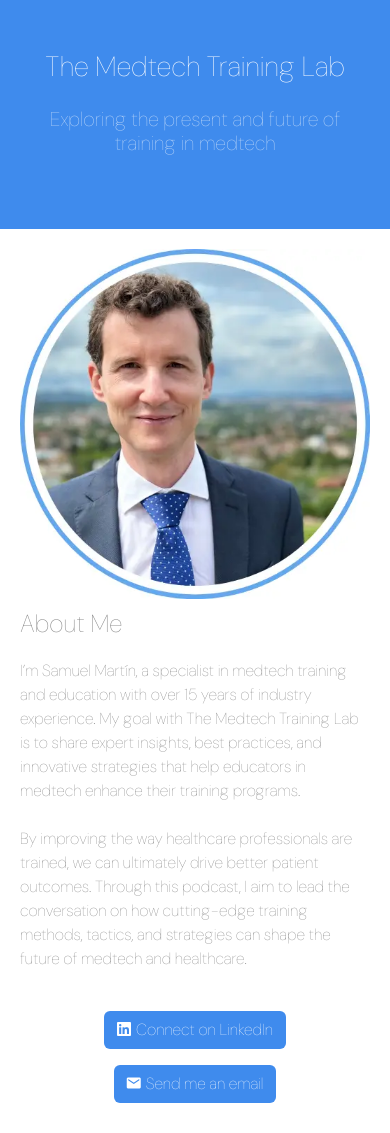
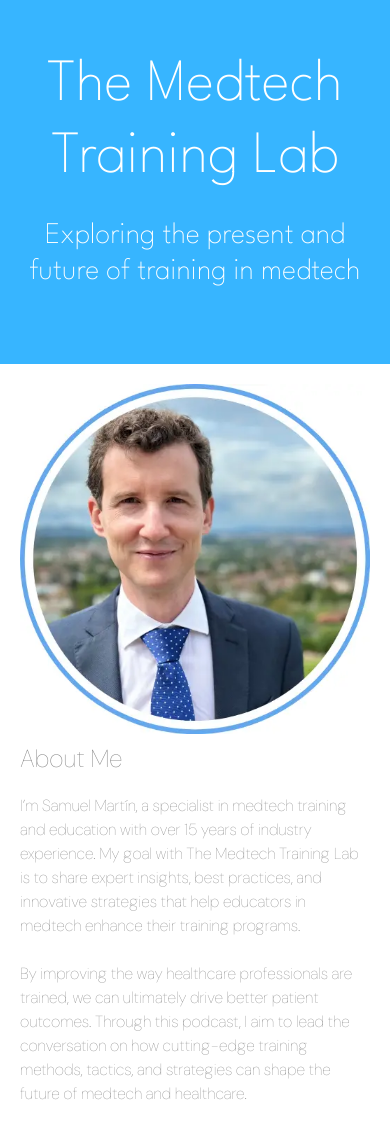
Before and after one commit to papakoala/medtech-training-lab, a plain HTML site: page index.html in a window 390 px wide. Shown: the top 1133 px of the page. Drawn offline with Linux system fonts and the light colour scheme; files whose address does not match are found by name.

Commit message:
Add files via upload

```diff
--- a/index.html
+++ b/index.html
@@ -9,12 +9,14 @@
 	<meta name="robots" content="index, follow">
     <link rel="shortcut icon" type="image/png" href="favicon.png">
 
-	<link rel="stylesheet" type="text/css" href="./css/bootstrap.min.css?7265">
-	<link rel="stylesheet" type="text/css" href="style.css?6086">
-	<link rel="stylesheet" type="text/css" href="./css/animate.min.css?2303">
+	<link rel="stylesheet" type="text/css" href="./css/bootstrap.min.css?6977">
+	<link rel="stylesheet" type="text/css" href="style.css?5210">
+	<link rel="stylesheet" type="text/css" href="./css/animate.min.css?9376">
 	<link rel="stylesheet" type="text/css" href="./css/all.min.css">
 	<link rel="stylesheet" type="text/css" href="./css/ionicons.min.css">
+	<link href='https://fonts.googleapis.com/css?family=League+Spartan:100..900,40&display=swap&subset=latin,latin-ext' rel='stylesheet' type='text/css'>
 	<link href='https://fonts.googleapis.com/css?family=DM+Sans:100..1000,40&display=swap&subset=latin,latin-ext' rel='stylesheet' type='text/css'>
+	<link href='https://fonts.googleapis.com/css?family=Fredoka:300..700,40&display=swap&subset=latin,latin-ext' rel='stylesheet' type='text/css'>
     <title>The Medtech Training Lab</title>
 
 
@@ -36,24 +38,24 @@
 
 <header>
 
-<!-- bloc-0 -->
-<div class="bloc d-bloc none b-parallax nonein" id="bloc-0" data-bs-theme="light">
+<!-- bloc-0-7114 -->
+<div class="bloc none b-parallax nonein d-bloc" id="bloc-0-7114" data-bs-theme="light">
 	<div class="parallax  bgc-6316">
 	</div>
 	<div class="container bloc-md-lg bloc-md">
 		<div class="row">
 			<div class="col text-start">
-				<h1 class="mb-4 text-center h1-style text-lg-center tc-6192 animated fadeIn" data-appear-anim-style="fadeIn">
+				<h1 class="mb-4 text-center text-lg-center tc-6192 animated fadeIn h1-style" data-appear-anim-style="fadeIn">
 					<span>The Medtech Training Lab</span>
 				</h1>
-				<h5 class="mb-4 text-lg-center mx-auto d-block h5-style text-center animated fadeIn animDelay02" data-appear-anim-style="fadeIn">
+				<h5 class="mb-4 text-lg-center mx-auto d-block text-center animated fadeIn animDelay02 h5-style tc-6192" data-appear-anim-style="fadeIn">
 					Exploring the present and future of training in medtech
 				</h5>
 			</div>
 		</div>
 	</div>
 </div>
-<!-- bloc-0 END -->
+<!-- bloc-0-7114 END -->
 
 </header>
 <!-- ScrollToTop Button -->
@@ -65,8 +67,8 @@
 <div class="bloc l-bloc" id="º">
 	<div class="container bloc-sm">
 		<div class="row">
-			<div class="col-md-6 col-lg-4 text-sm-center order-sm-0 offset-sm-0 col-sm-6 col-12 ">
-				<picture><source type="image/webp" srcset="img/lazyload-ph.png" data-srcset="img/About-me.webp"><img src="img/lazyload-ph.png" data-src="img/About-me.png" class="img-fluid mx-auto d-block img-protected img-fluid-up lazyload" alt="About me" width="1140" height="1140"></picture>
+			<div class="col-md-6 text-sm-center order-sm-0 offset-sm-0 col-sm-6 col-12 col-lg-4">
+				<picture><source type="image/webp" srcset="img/lazyload-ph.png" data-srcset="img/About-me.webp"><img src="img/lazyload-ph.png" data-src="img/About-me.png" class="img-fluid img-protected mx-auto d-block img-protected img-fluid img-protected-up lazyload" alt="About me" width="364" height="364"></picture>
 			</div>
 			<div class="col-md-6 align-self-center col-lg-8">
 				<h2 class="mg-md">
@@ -80,12 +82,12 @@
 		<div class="row">
 			<div class="col-md-5 offset-md-2 offset-lg-4 col-lg-3 col-sm-6 offset-sm-0 col-12 pt-lg-0">
 				<div class="text-center">
-					<a href="https://www.linkedin.com/in/samuelmartin-medtronic" class="btn btn-c-6316" target="_blank"><span class="icon-spacer fab fa-linkedin"></span>Connect on LinkedIn</a>
+					<a href="https://www.linkedin.com/in/samuelmartin-medtronic" class="btn boton " target="_blank"><span class="icon-spacer fab fa-linkedin icon-6192"></span>Connect on LinkedIn</a>
 				</div>
 			</div>
 			<div class="col-lg-3 col-md-4 col-sm-6 text-center offset-0 col-12 col-9 pt-3 pt-md-0 pt-sm-0">
 				<div class="text-center">
-					<a href="mailto:sam@medtechtraininglab.com" class="btn btn-c-6316" target="_blank"><span class="icon-spacer ion ion-android-mail"></span>Send me an email</a>
+					<a href="mailto:sam@medtechtraininglab.com" class="btn boton " target="_blank"><span class="icon-spacer ion ion-android-mail icon-6192"></span>Send me an email</a>
 				</div>
 			</div>
 		</div>
@@ -99,10 +101,10 @@
 
 
 <!-- Additional JS -->
-<script src="./js/bootstrap.bundle.min.js?6944"></script>
-<script src="./js/blocs.min.js?9444"></script>
+<script src="./js/bootstrap.bundle.min.js?8285"></script>
+<script src="./js/blocs.min.js?776"></script>
 <script src="./js/lazysizes.min.js" defer></script>
-<script src="./js/universal-parallax.min.js?1550"></script><!-- Additional JS END -->
+<script src="./js/universal-parallax.min.js?9030"></script><!-- Additional JS END -->
 
 
 </body>
--- a/style.css
+++ b/style.css
@@ -341,10 +341,14 @@ h1,h2,h3,h4,h5,h6,p,label,.btn,a{
 	max-width:1140px;
 }
 .h1-style{
-	font-family:"DM Sans";
+	font-family:"League Spartan";
+	font-weight:normal;
+	font-size:100px;
 }
 .h5-style{
-	font-family:"DM Sans";
+	font-family:"League Spartan";
+	font-size:30px;
+	font-weight:normal;
 }
 .p-style{
 	font-size:17px;
@@ -355,6 +359,26 @@ h1,h2,h3,h4,h5,h6,p,label,.btn,a{
 .bloc-fill{
 	fill:#FEFFFF;
 }
+.h1-bloc-0-42612-style{
+	font-family:"Fredoka";
+}
+.h1-2-style{
+	font-family:"League Spartan";
+	font-size:40pt;
+}
+.img-style{
+	width:50px;
+}
+.boton{
+	font-family:"Fredoka";
+	font-weight:normal;
+	color:#FEFFFF!important;
+	background-color:var(--swatch-var-6316);
+	caret-color:var(--swatch-var-2203);
+}
+.boton:hover{
+	background-color:var(--swatch-var-4763);
+}
 
 /* = Colour
 -------------------------------------------------------------- */
@@ -362,11 +386,15 @@ h1,h2,h3,h4,h5,h6,p,label,.btn,a{
 /* Swatch Variables */
 :root{
 
-	--swatch-var-6316:#3F8BED;
+	--swatch-var-6316:rgba(55,181,255,1.00);
 
-	--swatch-var-6192:rgba(255,255,255,1.0);
+	--swatch-var-6192:rgba(255,255,255,1.00);
 
-	--swatch-var-2203:#000000;
+	--swatch-var-2203:rgba(0,0,0,1.00);
+
+	--swatch-var-3314:rgba(255,87,187,1.00);
+
+	--swatch-var-4763:rgba(48,26,134,1.00);
 
 }
 
@@ -383,15 +411,11 @@ h1,h2,h3,h4,h5,h6,p,label,.btn,a{
 	color:var(--swatch-var-6192)!important;
 }
 
-/* Button colour styles */
+/* Icon colour styles */
 
-.btn-c-6316{
-	background:var(--swatch-var-6316);
-	color:#FFFFFF!important;
-}
-.btn-c-6316:hover{
-	background:#0C58BA!important;
-	color:#FFFFFF!important;
+.icon-6192{
+	color:var(--swatch-var-6192)!important;
+	border-color:var(--swatch-var-6192)!important;
 }
 
 
@@ -486,5 +510,14 @@ h1,h2,h3,h4,h5,h6,p,label,.btn,a{
 	.footer-link{
 		text-align:center;
 	}
+	.h1-style{
+		font-weight:normal;
+		text-align:center;
+		text-transform:none;
+		text-overflow:clip;
+		font-display:block;
+		white-space:normal;
+		font-size:60px;
+	}
 
 }
```
Also changed, not shown: favicon.png.
